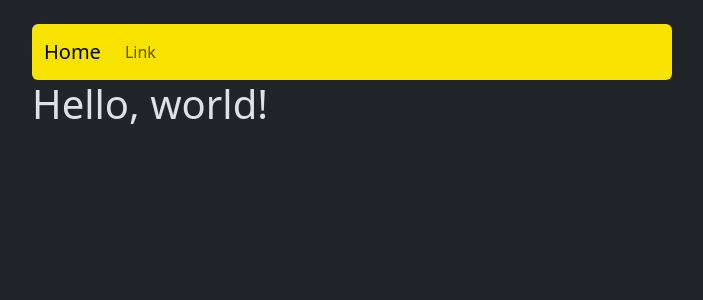
After one commit to SkyRaks/PythonCryptoAPI, a Django app: template website/templates/base.html in a window 1280 px wide. The commit adds this page. Shown: the top 300 px of the page, without its empty margins (288-991 px from the left). Run offline with Django 5.2, Linux system fonts and the light colour scheme; the template is opened without the code that fills it, so the values that code supplies are empty.

Commit message:
initialized frontend style

```diff
--- /dev/null
+++ b/website/templates/base.html
@@ -0,0 +1,18 @@
+<!doctype html>
+<html lang="en">
+  <head>
+    <meta charset="utf-8">
+    <meta name="viewport" content="width=device-width, initial-scale=1">
+    <title>Bootstrap demo</title>
+    <link href="https://cdn.jsdelivr.net/npm/bootstrap@5.3.8/dist/css/bootstrap.min.css" rel="stylesheet" integrity="sha384-sRIl4kxILFvY47J16cr9ZwB07vP4J8+LH7qKQnuqkuIAvNWLzeN8tE5YBujZqJLB" crossorigin="anonymous">
+  </head>
+  <body class="bg-dark" data-bs-theme="dark">
+  <div class="col-md-6 offset-md-3">
+
+    <br/>
+    {% include 'navbar.html' %}
+    <h1>Hello, world!</h1>
+    <script src="https://cdn.jsdelivr.net/npm/bootstrap@5.3.8/dist/js/bootstrap.bundle.min.js" integrity="sha384-FKyoEForCGlyvwx9Hj09JcYn3nv7wiPVlz7YYwJrWVcXK/BmnVDxM+D2scQbITxI" crossorigin="anonymous"></script>
+  </div>
+  </body>
+</html>
--- /dev/null
+++ b/website/templates/navbar.html
@@ -0,0 +1,17 @@
+<nav class="navbar navbar-expand-lg rounded" style="background-color: #f7e200;" data-bs-theme="light">
+  <div class="container-fluid">
+    <a class="navbar-brand" href="#">Home</a>
+    <button class="navbar-toggler" type="button" data-bs-toggle="collapse" data-bs-target="#navbarSupportedContent" aria-controls="navbarSupportedContent" aria-expanded="false" aria-label="Toggle navigation">
+      <span class="navbar-toggler-icon"></span>
+    </button>
+    <div class="collapse navbar-collapse" id="navbarSupportedContent">
+      <ul class="navbar-nav me-auto mb-2 mb-lg-0">
+        <li class="nav-item">
+          <a class="nav-link" href="#">Link</a>
+        </li>
+
+
+      </ul>
+    </div>
+  </div>
+</nav>
```
Also changed, not shown: website/templates/home.html (+2 -9 lines).
